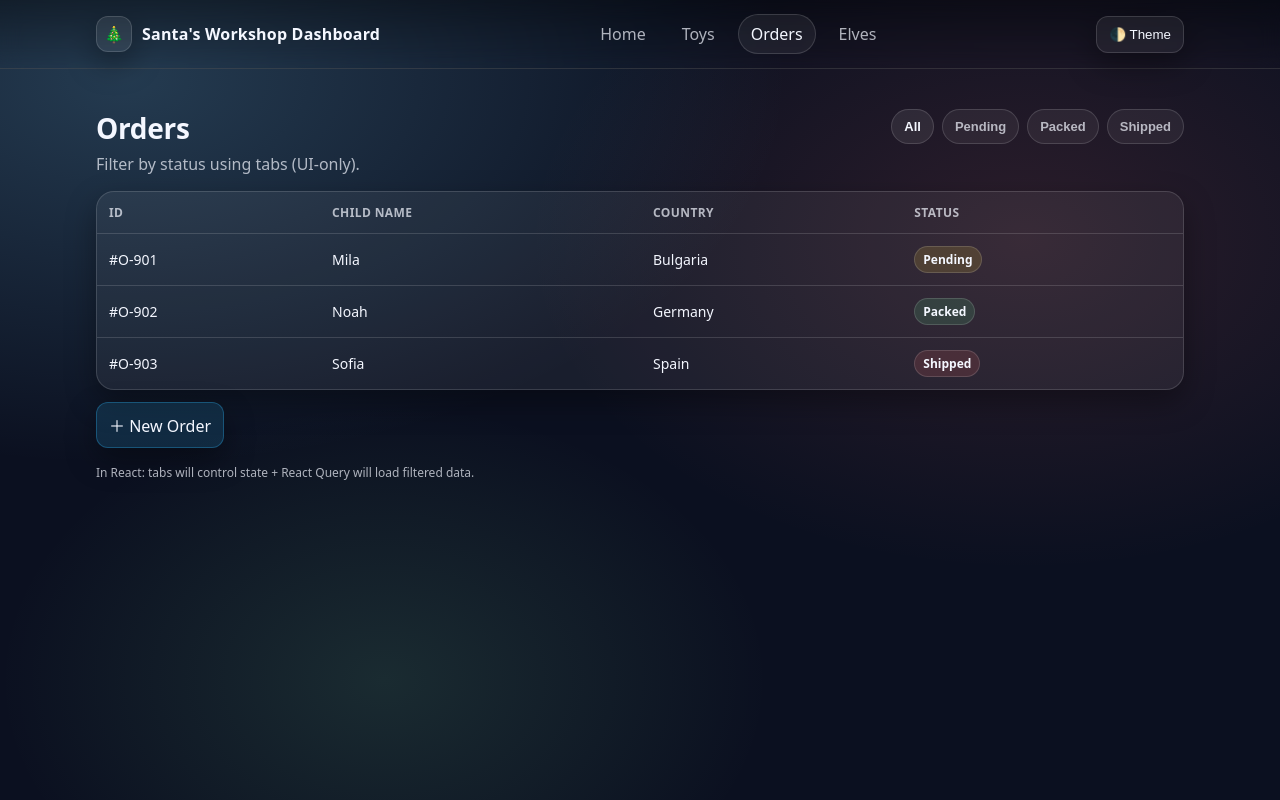
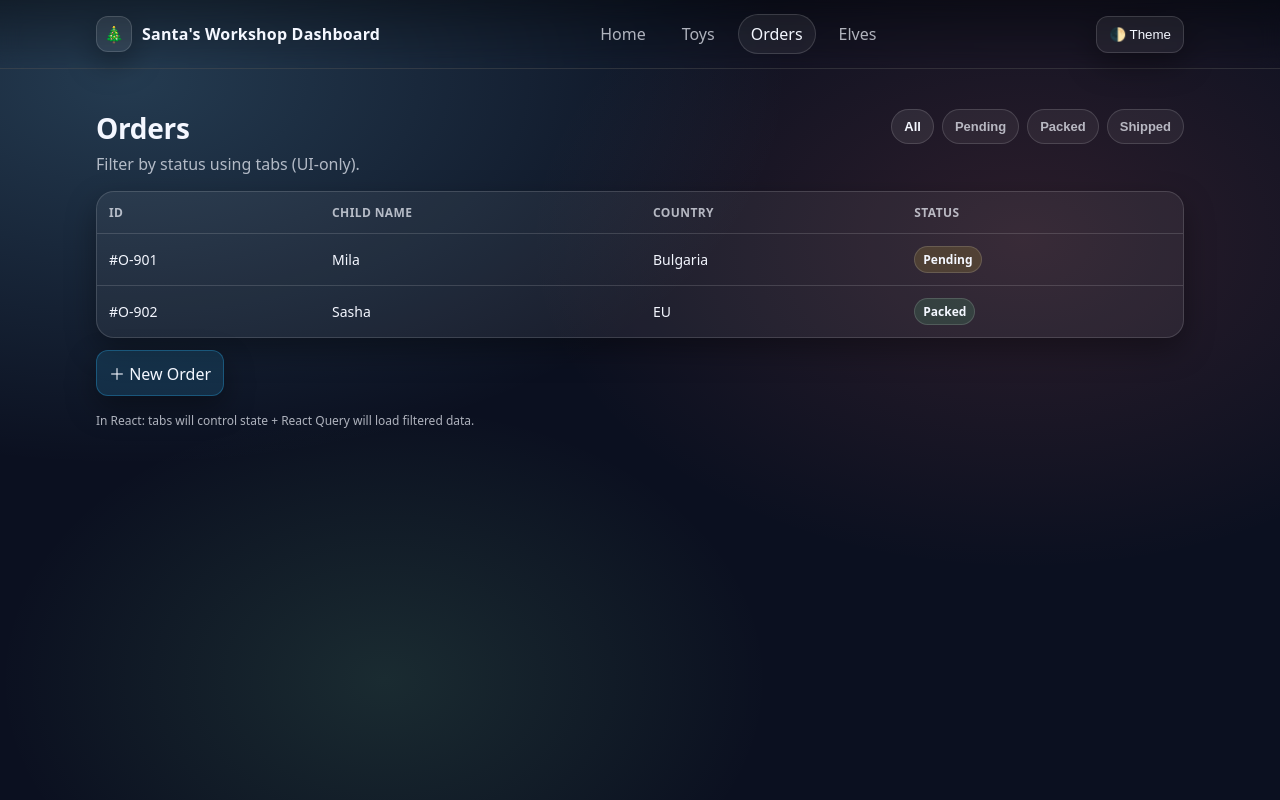
Before and after one commit to danyangelova/react-santa-dashboard, a React (Vite) app: page /orders in a window 1280 px wide. Built offline with nearby package versions, Linux system fonts and the light colour scheme; data requests are answered from the project's data file.

Commit message:
Fetch orders with React Query
use React Query to fetch orders records and display them

```diff
--- a/db.json
+++ b/db.json
@@ -30,6 +30,14 @@
       "status": "Pending",
       "toyId": "T-101",
       "priority": "Normal"
+    },
+    {
+      "id": "O-902",
+      "childName": "Sasha",
+      "country": "EU",
+      "status": "Packed",
+      "toyId": "T-102",
+      "priority": "Normal"
     }
   ],
   "elves": [
--- a/src/pages/OrdersPage.jsx
+++ b/src/pages/OrdersPage.jsx
@@ -1,20 +1,43 @@
 import { Link } from "react-router-dom";
+import { useQuery } from "@tanstack/react-query";
+import { getOrders } from "../api/orders";
 
 export default function OrdersPage() {
-    return (
-        <main className="main-container">
+   const {
+      data: orders = [],
+      isLoading,
+      isError,
+      error,
+   } = useQuery({
+      queryKey: ["orders"],
+      queryFn: getOrders,
+   });
+
+   return (
+      <main className="main-container">
          <div className="header">
             <div>
                <h1>Orders</h1>
                <p className="sub">Filter by status using tabs (UI-only).</p>
             </div>
             <div className="tabs" role="tablist" aria-label="Order status tabs">
-               <button className="tab active" type="button">All</button>
-               <button className="tab" type="button">Pending</button>
-               <button className="tab" type="button">Packed</button>
-               <button className="tab" type="button">Shipped</button>
+               <button className="tab active" type="button">
+                  All
+               </button>
+               <button className="tab" type="button">
+                  Pending
+               </button>
+               <button className="tab" type="button">
+                  Packed
+               </button>
+               <button className="tab" type="button">
+                  Shipped
+               </button>
             </div>
          </div>
+
+         {isLoading && <p className="footer-note">Loading orders…</p>}
+         {isError && <p className="footer-note">Error: {error?.message || "Failed to load orders."}</p>}
 
          <table className="table" aria-label="Orders table">
             <thead>
@@ -26,32 +49,32 @@ export default function OrdersPage() {
                </tr>
             </thead>
             <tbody>
-               <tr>
-                  <td>#O-901</td>
-                  <td>Mila</td>
-                  <td>Bulgaria</td>
-                  <td><span className="badge medium">Pending</span></td>
-               </tr>
-               <tr>
-                  <td>#O-902</td>
-                  <td>Noah</td>
-                  <td>Germany</td>
-                  <td><span className="badge easy">Packed</span></td>
-               </tr>
-               <tr>
-                  <td>#O-903</td>
-                  <td>Sofia</td>
-                  <td>Spain</td>
-                  <td><span className="badge hard">Shipped</span></td>
-               </tr>
+               {orders.map((order) => (
+                  <tr key={order.id}>
+                     <td>#{order.id}</td>
+                     <td>{order.childName}</td>
+                     <td>{order.country}</td>
+                     <td>
+                        <span
+                           className={`badge ${
+                              order.status === "Pending" ? "medium" : order.status === "Packed" ? "easy" : "hard"
+                           }`}
+                        >
+                           {order.status}
+                        </span>
+                     </td>
+                  </tr>
+               ))}
             </tbody>
          </table>
 
          <div className="actions">
-            <Link style={{marginTop: "12px"}} to="/orders/new" className="btn primary">＋ New Order</Link>
+            <Link style={{ marginTop: "12px" }} to="/orders/new" className="btn primary">
+               ＋ New Order
+            </Link>
          </div>
 
          <p className="footer-note">In React: tabs will control state + React Query will load filtered data.</p>
       </main>
-    )
+   );
 }
```
